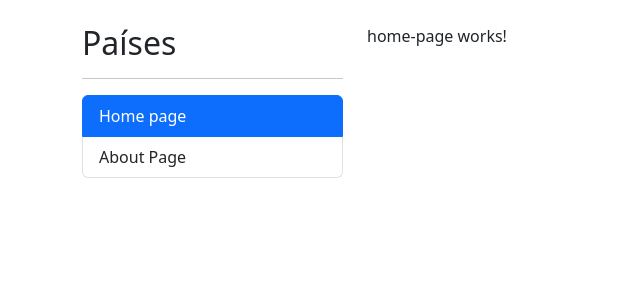
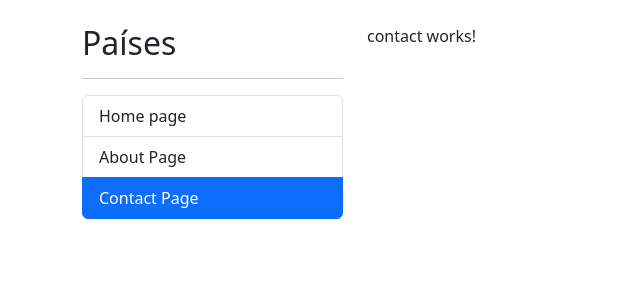
Before and after one commit to jhreyes483/angular-afh, an Angular app in the folder 02)-angular/03-country-app/: page /contact in a window 1280 px wide. Before the commit this address led to /home. Shown: the top 300 px of the page, without its empty margins (0-640 px from the left). Built offline with nearby package versions, Linux system fonts and the light colour scheme.

Commit message:
configuracion y creacion de componente global y route

```diff
--- a/02)-angular/03-country-app/src/app/app-routing.module.ts
+++ b/02)-angular/03-country-app/src/app/app-routing.module.ts
@@ -4,6 +4,7 @@ import { RouterModule, Routes } from '@angular/router';
 
 import { HomePageComponent } from './shared/pages/home-page/home-page.component';
 import { AboutPageComponent } from './shared/pages/about-page/about-page.component';
+import { ContactComponent } from './shared/components/contact/contact.component';
 
 const routes: Routes = [
   {
@@ -16,6 +17,10 @@ const routes: Routes = [
     component: AboutPageComponent
   },
   {
+    path: 'contact',
+    component: ContactComponent
+  },
+  {
     path: '**',
     redirectTo: 'home'
   }
--- /dev/null
+++ b/02)-angular/03-country-app/src/app/shared/components/contact/contact.component.html
@@ -0,0 +1 @@
+<p>contact works!</p>
--- a/02)-angular/03-country-app/src/app/shared/components/sidebar/sidebar.component.html
+++ b/02)-angular/03-country-app/src/app/shared/components/sidebar/sidebar.component.html
@@ -16,4 +16,10 @@
   class="list-group-item">
     About Page
   </li>
+
+  <li
+  [routerLink]="['/contact']" [routerLinkActive]="['active']"
+  class="list-group-item">
+    Contact Page
+  </li>
 </ul>
--- a/02)-angular/03-country-app/src/app/shared/shared.module.ts
+++ b/02)-angular/03-country-app/src/app/shared/shared.module.ts
@@ -5,6 +5,7 @@ import { RouterModule } from '@angular/router'; /** ojo importar este router par
 import { HomePageComponent } from './pages/home-page/home-page.component';
 import { AboutPageComponent } from './pages/about-page/about-page.component';
 import { SidebarComponent } from './components/sidebar/sidebar.component';
+import { ContactComponent } from './components/contact/contact.component';
 
 
 
@@ -15,6 +16,7 @@ import { SidebarComponent } from './components/sidebar/sidebar.component';
     AboutPageComponent,
     HomePageComponent,
     SidebarComponent,
+    ContactComponent,
 
   ],
   imports: [
@@ -24,7 +26,8 @@ import { SidebarComponent } from './components/sidebar/sidebar.component';
   exports: [
     AboutPageComponent,
     HomePageComponent, /** siempre se debe exportar un modulo por lo menos el principal */
-    SidebarComponent
+    SidebarComponent,
+    ContactComponent
   ]
 })
 export class SharedModule { }
```
Also changed, not shown: 02)-angular/03-country-app/src/app/shared/components/contact/contact.component.ts (added, +10 -0 lines), 02)-angular/03-country-app/src/app/shared/components/contact/contact.component.css (added).
